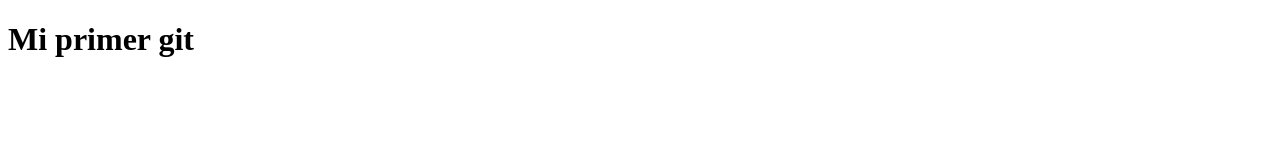
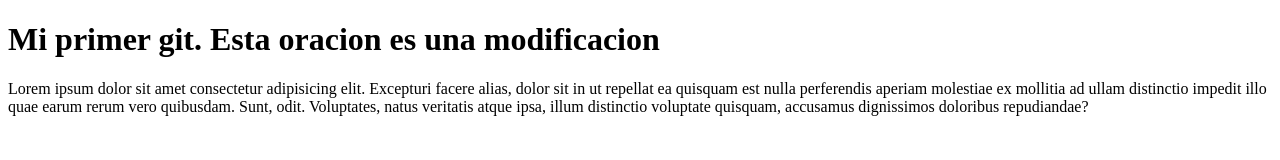
Before and after one commit to camiladupont18/entrega-final, a plain HTML site: page index.html in a window 1280 px wide. Drawn offline with Linux system fonts and the light colour scheme.

Commit message:
agregue un parrafo y modifique el h1

```diff
--- a/index.html
+++ b/index.html
@@ -7,6 +7,16 @@
     <title>mi primer git</title>
   </head>
   <body>
-    <h1>Mi primer git</h1>
+    <h1>Mi primer git. Esta oracion es una modificacion</h1>
+    <main>
+      <p>
+        Lorem ipsum dolor sit amet consectetur adipisicing elit. Excepturi
+        facere alias, dolor sit in ut repellat ea quisquam est nulla perferendis
+        aperiam molestiae ex mollitia ad ullam distinctio impedit illo quae
+        earum rerum vero quibusdam. Sunt, odit. Voluptates, natus veritatis
+        atque ipsa, illum distinctio voluptate quisquam, accusamus dignissimos
+        doloribus repudiandae?
+      </p>
+    </main>
   </body>
 </html>
```
